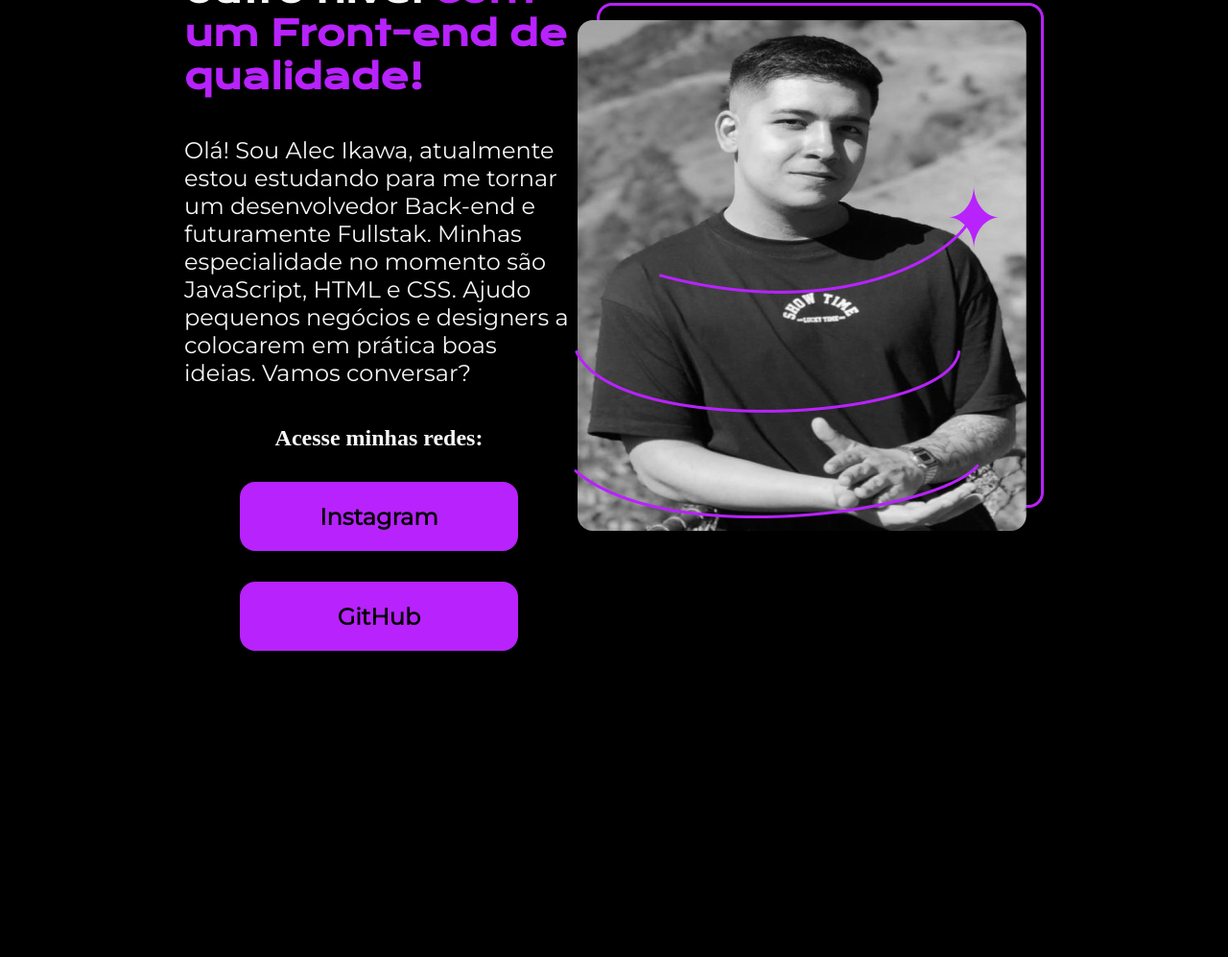
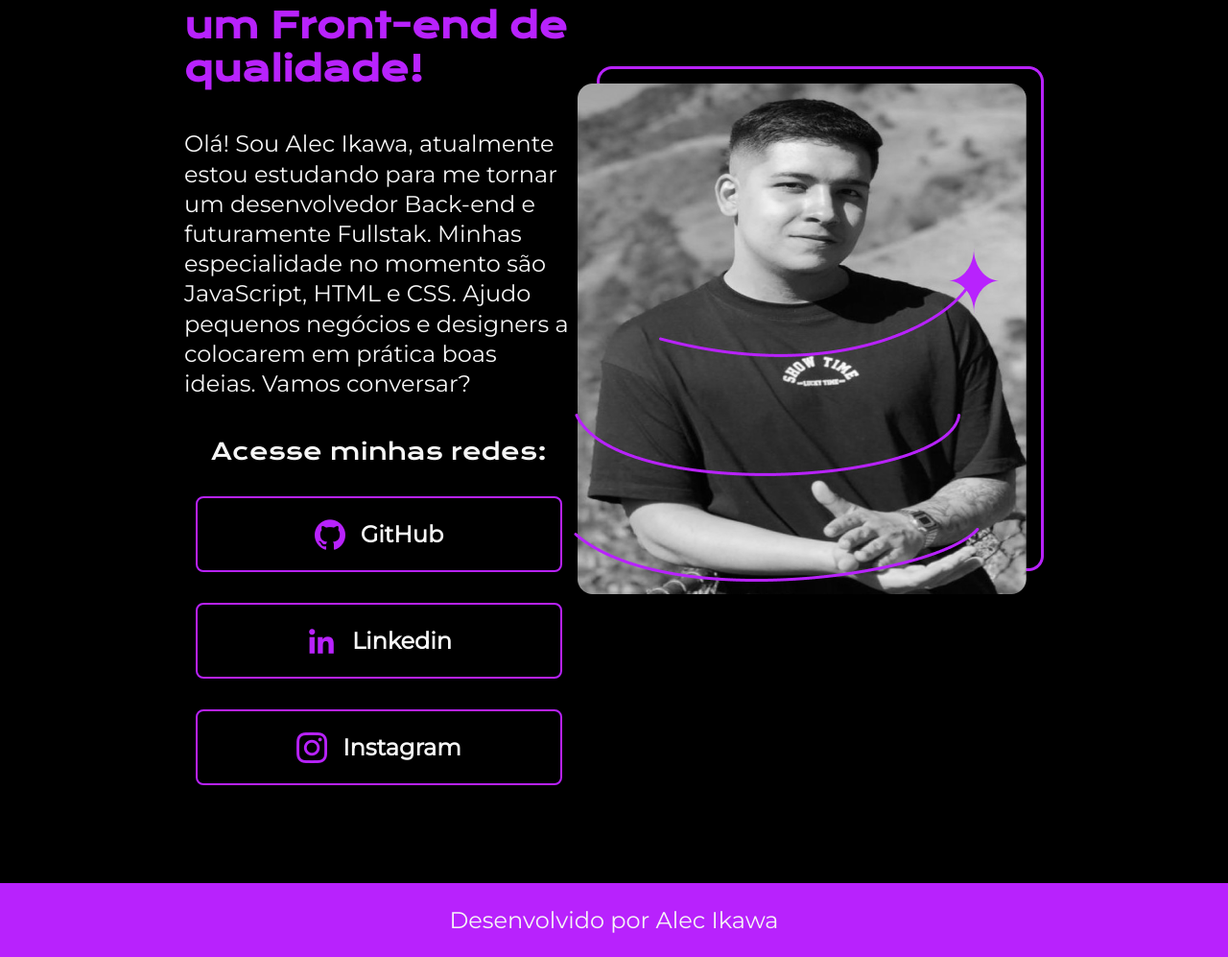
Before and after one commit to alecikawa/portifolio, a plain HTML site: page index.html in a window 1280 px wide. Shown: the part 251-1248 px from the top of the page at 96% size. Before the commit the page ends 929 px from the top, so only its background shows below. Drawn offline with nearby package versions, Linux system fonts and the light colour scheme.

Commit message:
adição do footer

```diff
--- a/index.html
+++ b/index.html
@@ -8,21 +8,38 @@
     <link rel="stylesheet" href="style.css">
 </head>
 <body>
-    <header></header>
+    <header class="cabecalho">
+        <nav class="cabecalho__menu">
+            <a class="cabecalho__menu__llink">Home</a>
+            <a class="cabecalho__menu__llink">Sobre Mim</a>
+        </nav>
+    </header>
 
     <main class="apresentacao">
         <section class="apresentacao__conteudo">
             <h1 class="apresentacao__conteudo__titulo">Eleve seu negócio digital a outro nível <strong class="titulo-destaque">com um Front-end de qualidade!</strong></h1>
             <p class="apresentacao__conteudo__texto">Olá! Sou Alec Ikawa, atualmente estou estudando para me tornar um desenvolvedor Back-end  e futuramente Fullstak. Minhas especialidade no momento são JavaScript, HTML e CSS. Ajudo pequenos negócios e designers a colocarem em prática boas ideias. Vamos conversar?</p>
             <div class="apresentacao__links">
-                <h2>Acesse minhas redes:</h2>
-                <a class="apresentacao__links__link" href="https://www.instagram.com/_ikawa/">Instagram</a>
-                <a class="apresentacao__links__link" href="https://github.com/alecikawa">GitHub</a>
+                <h2 class="apresentacao__links__subtitulo">Acesse minhas redes:</h2>
+                <a class="apresentacao__links__link" href="https://github.com/alecikawa">
+                    <img src="assets/github.png" alt="Logo GitHub">
+                    GitHub
+                </a>
+                <a class="apresentacao__links__link" href="https://www.linkedin.com/in/alecikawadealmeida/">
+                    <img src="assets/linkedin.png" alt="Logo GitHub">
+                    Linkedin
+                </a>
+                <a class="apresentacao__links__link" href="https://www.instagram.com/_ikawa/">
+                    <img src="assets/instagram.png" alt="Logo GitHub">
+                    Instagram
+                </a>
             </div>
         </section>
-        <img src="img/Imagem.png" alt="Mulher codando">
+        <img src="assets/Imagem.png" alt="Mulher codando">
     </main>
 
-    <footer></footer>
+    <footer class="rodape">
+        <p>Desenvolvido por Alec Ikawa</p>
+    </footer>
 </body>
 </html>
--- a/style.css
+++ b/style.css
@@ -8,7 +8,6 @@
 }
 
 body {
-    height: 100vh;
     box-sizing: border-box;
     background-color: #000000;
     color: #F6F6F6;
@@ -19,7 +18,7 @@ body {
 }
 
 .apresentacao {
-    margin: 10% 15%;
+    padding: 8% 15%;
     display: flex;
     align-items: center;
     justify-content: space-between;
@@ -43,6 +42,7 @@ body {
     font-size: 24px;
     font-family: "Montserrat", sans-serif;
     font-weight: 400;
+    line-height: 1.3;
 
 }
 
@@ -54,15 +54,41 @@ body {
     gap: 32px;
 }
 
+.apresentacao__links__subtitulo{
+    font-family: "Krona One", sans-serif;
+    font-weight: 400;
+    font-size: 24px;
+}
+
 .apresentacao__links__link{
-    background-color: #B822FD;
-    width: 200px;
+    display: flex;
+    align-items: center;
+    justify-content: center;
+    gap: 16px;
+    border: 2px solid #B822FD;
+    width: 378px;
     text-align: center;
-    border-radius: 16px;
+    border-radius: 8px;
     font-size: 24px;
-    padding: 21.5px 45px;
+    padding: 21.5px 0px;
     text-decoration: none;
     font-family: "Montserrat", sans-serif;
     font-weight: 600;
-    color: #000000;
+    color: #F6F6F6;
+
 }
+
+.apresentacao__links__link:hover {
+    background-color: #272727;
+}
+
+.rodape {
+    color: #F6F6F6;
+    background-color: #B822FD;
+    padding: 24px 0;
+    text-align: center;
+    font-family: "Montserrat", sans-serif;
+    font-size: 24px;
+    font-weight: 400;
+
+}
```
Also changed, not shown: assets/Imagem.png (renamed from img/Imagem.png), assets/github.png (added), assets/instagram.png (added), assets/linkedin.png (added).
